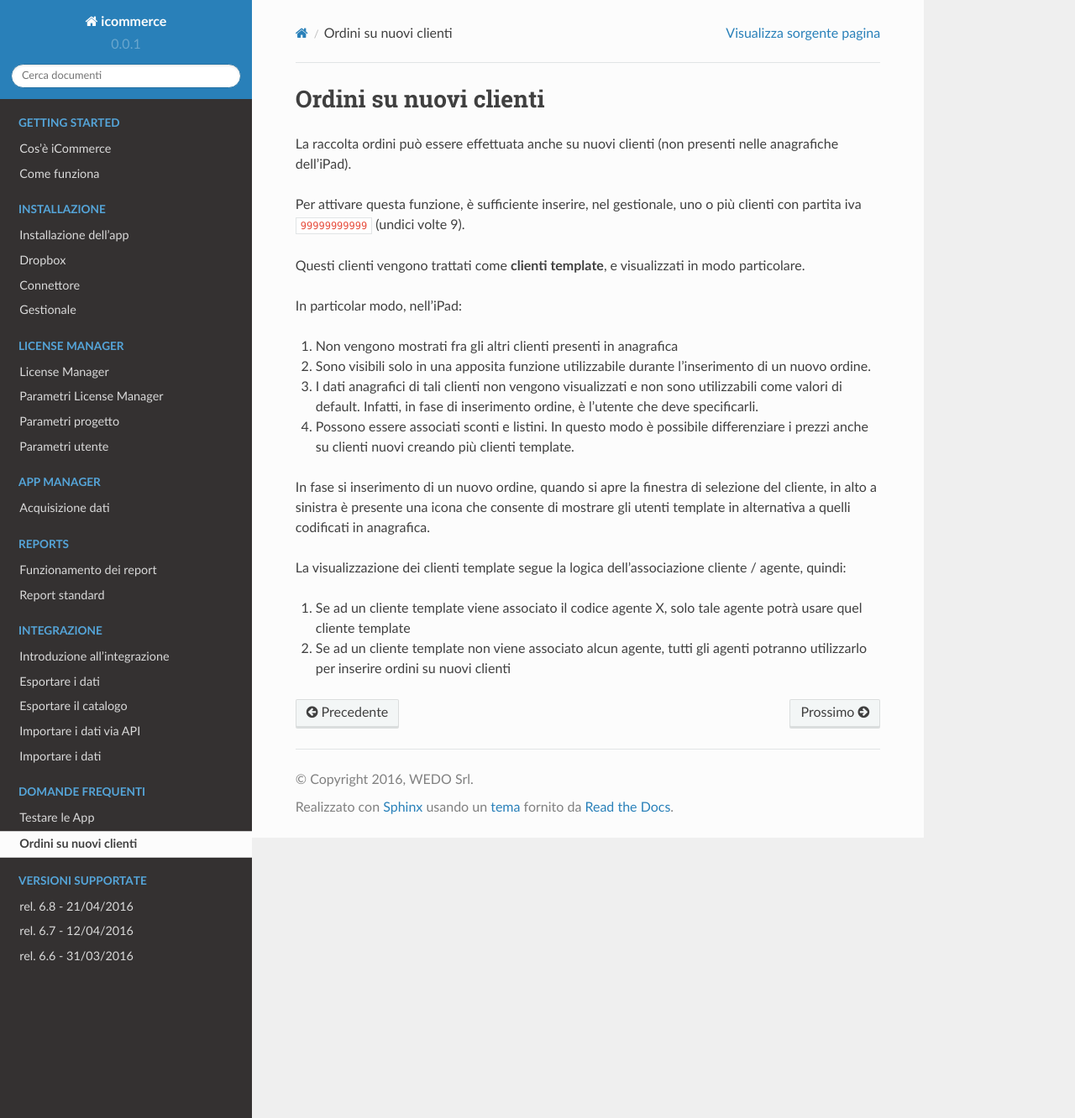
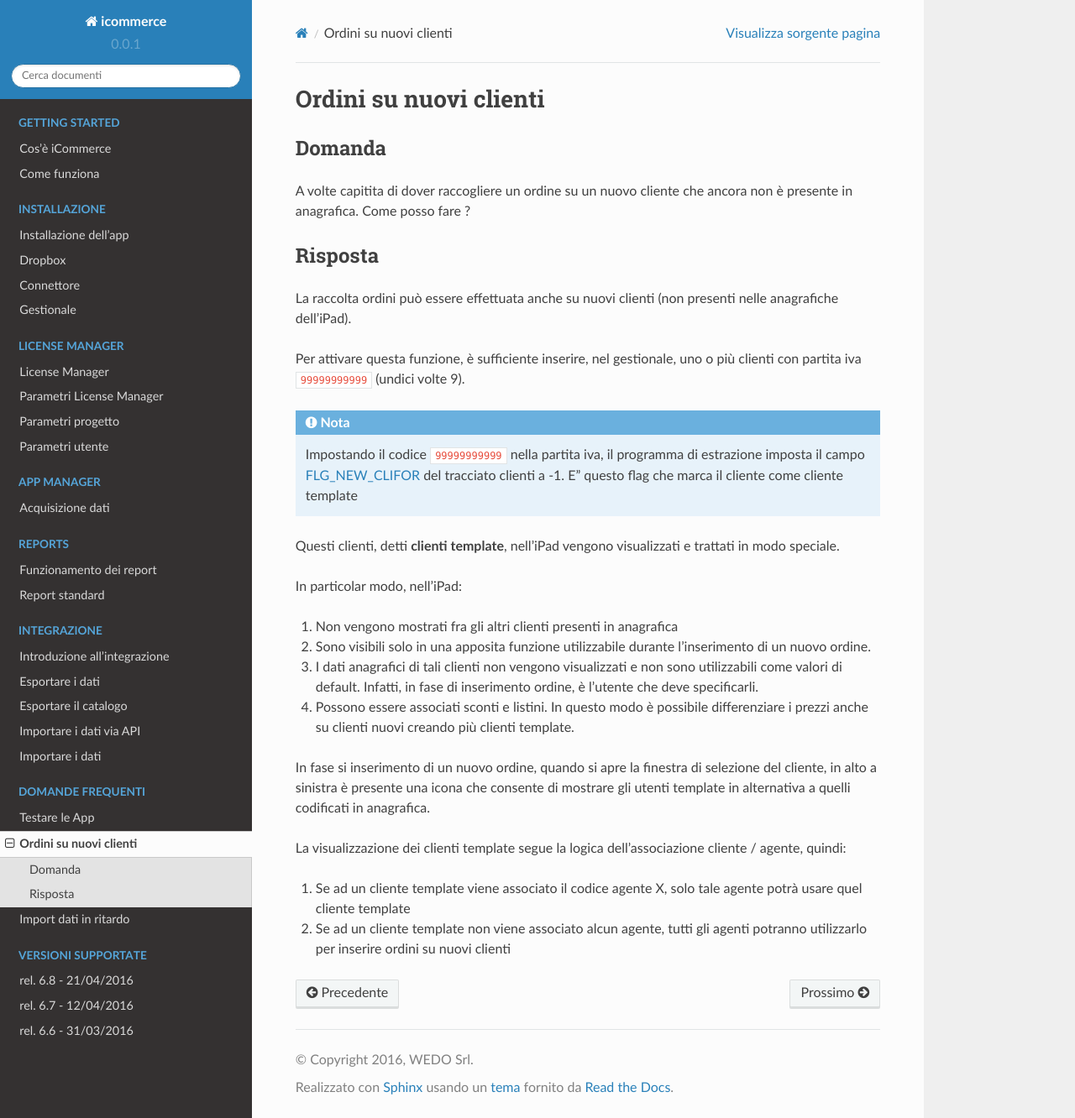
Before and after one commit to wedoit-io/doc-icommerce, a Sphinx documentation site: the page built from source/faq-ord-nuovi-cli.rst, in a window 1280 px wide and 1332 px high. Shown: the whole window at 84% size. Built offline with Sphinx 7.4.7 and the Read the Docs theme 2.0.0, drawn with Linux system fonts in a browser that asks for light colours; pages that are not in the unit, such as notebooks, are missing from menus.

Commit message:
Aggiunta faq su tempi import

```diff
--- a/source/ord-nuovi-cli.rst
+++ b/source/faq-ord-nuovi-cli.rst
@@ -1,13 +1,24 @@
 Ordini su nuovi clienti
 =======================
-La raccolta ordini può essere effettuata anche su nuovi clienti (non
-presenti nelle anagrafiche dell'iPad).
 
-Per attivare questa funzione, è sufficiente inserire, nel gestionale,
-uno o più clienti con partita iva ``99999999999`` (undici volte 9).
+Domanda
+-------
+A volte capitita di dover raccogliere un ordine su un nuovo cliente che ancora non è presente in anagrafica.
+Come posso fare ?
 
-Questi clienti vengono trattati come **clienti template**, e
-visualizzati in modo particolare.
+Risposta
+--------
+La raccolta ordini può essere effettuata anche su nuovi clienti (non presenti nelle anagrafiche dell'iPad).
+
+Per attivare questa funzione, è sufficiente inserire, nel gestionale, uno o più clienti con partita iva ``99999999999`` (undici volte 9).
+
+.. note::
+
+    Impostando il codice ``99999999999`` nella partita iva, il programma di estrazione imposta il campo
+    `FLG_NEW_CLIFOR <https://github.com/wedoit-io/AMHelper/blob/master/src/net20/AMHelper/CSV/imp/rec_clifor_gen.cs#L152>`_ del
+    tracciato clienti a -1. E' questo flag che marca il cliente come cliente template
+
+Questi clienti, detti **clienti template**, nell'iPad vengono visualizzati e trattati in modo speciale.
 
 In particolar modo, nell'iPad:
 
--- a/source/index.rst
+++ b/source/index.rst
@@ -78,8 +78,9 @@
   :maxdepth: 2
   :caption: Domande frequenti
 
-  test-flight
-  ord-nuovi-cli
+  faq-test-flight
+  faq-ord-nuovi-cli
+  faq-tempi-import
 
   .. _faq_main:
 
```
Also changed, not shown: source/2015-10-05-rel-6-1-released.md (deleted, +0 -28 lines), source/2015-11-04-rel-6-2-released.md (deleted, +0 -21 lines), source/2015-11-20-rel-6-3-released.md (deleted, +0 -19 lines), source/2016-02-09-rel-6-4-released.md (deleted, +0 -40 lines), source/2016-03-16-rel-6-5-released.md (deleted, +0 -36 lines), source/faq-tempi-import.rst (added, +17 -0 lines), source/faq-test-flight.rst (renamed from source/test-flight.rst, +12 -2 lines).
